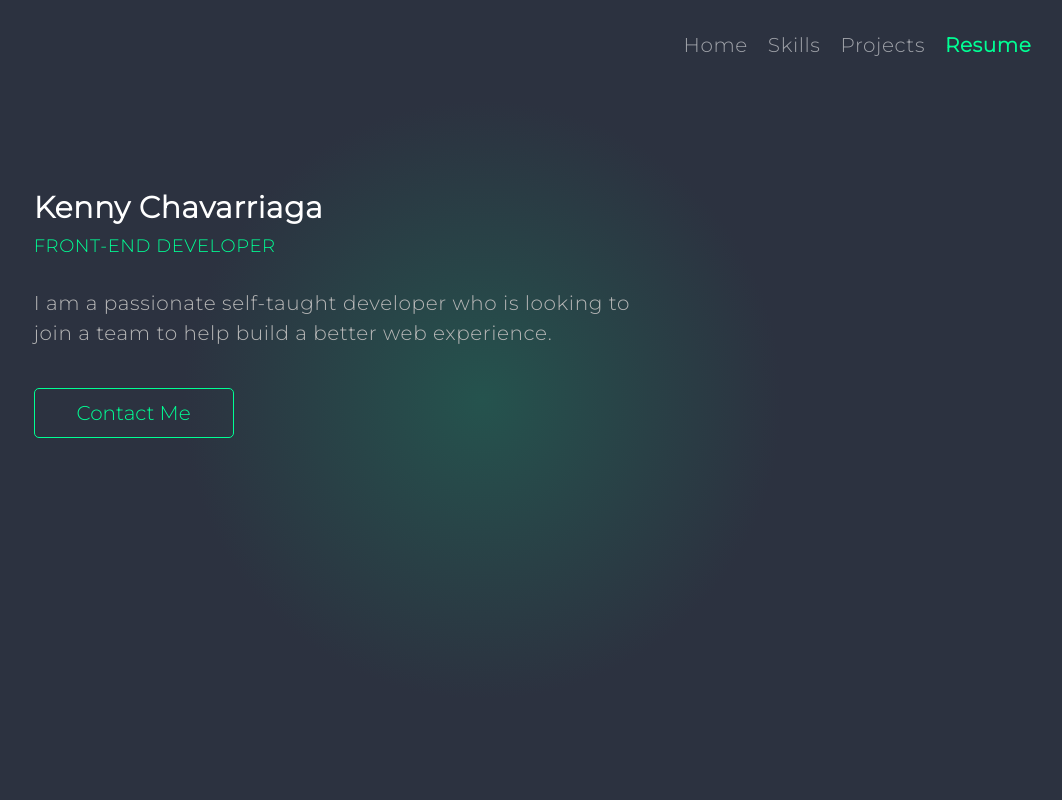
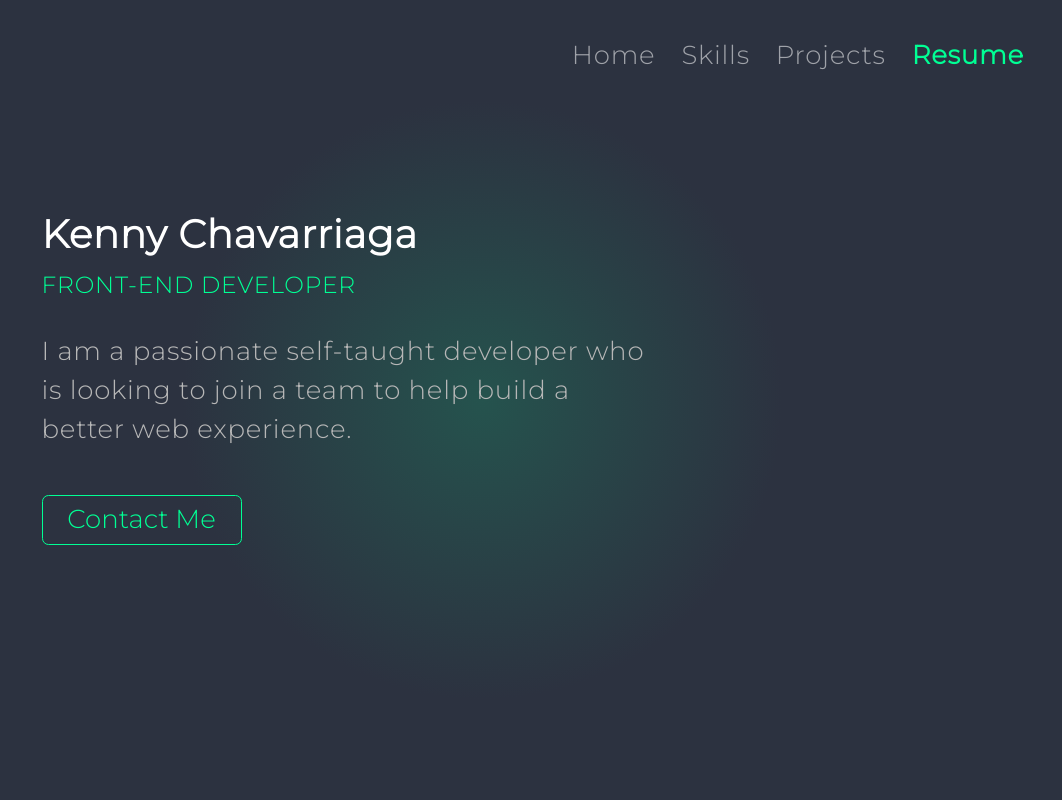
Before and after one commit to Mafesto8798/Portfolio, a React (Create React App) app: page / in a window 1280 px wide. Shown: the top 800 px of the page, without its empty margins (151-1213 px from the left). Built offline with nearby package versions, Linux system fonts and the light colour scheme; a web font is replaced by a local one.

Commit message:
Added new resume Adjusted font size for desktop

```diff
--- a/src/Components/Nav.jsx
+++ b/src/Components/Nav.jsx
@@ -19,14 +19,14 @@ export default function Nav() {
           />
         </svg>
         <button
-          class="navbar-toggler"
+          className="navbar-toggler"
           type="button"
           data-bs-toggle="collapse"
           data-bs-target="#navbar"
           aria-expanded="false"
           aria-label="Toggle navigation"
         >
-          <span class="navbar-toggler-icon"></span>
+          <span className="navbar-toggler-icon"></span>
         </button>
         <div className="collapse navbar-collapse" id="navbar">
           <span>
--- a/src/index.css
+++ b/src/index.css
@@ -1,7 +1,3 @@
-html {
-  font-size: 16px;
-}
-
 body {
   margin: 0;
   font-family: "Montserrat", sans-serif;
@@ -281,7 +277,7 @@ footer {
   }
 
   html {
-    font-size: 20px;
+    font-size: 26px;
   }
   .btn {
     width: 200px;
```
Also changed, not shown: 2 other files (tests, documents, lock files or other folders).
